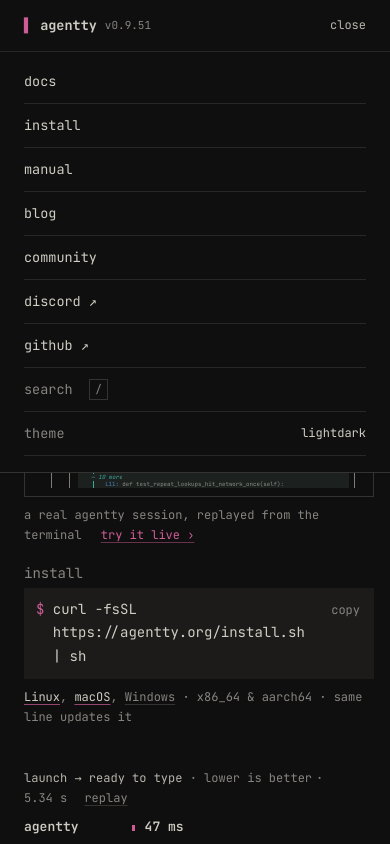
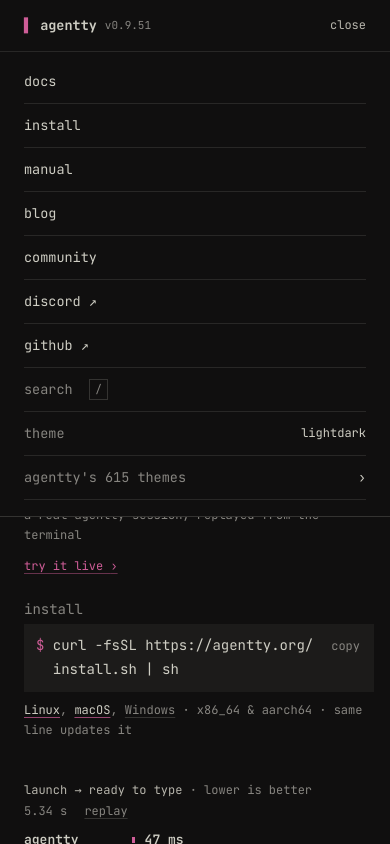
Before and after one commit to 1ay1/agentty.org, a Next.js app: page / in a window 390 px wide. Both pictures are taken after a click on the button "menu". Shown: the top 844 px of the page. Built offline with nearby package versions, Linux system fonts and the light colour scheme.

Commit message:
Phones: themes in the menu, bottom-sheet picker (tap previews, tap again keeps), live box grows, install URL wraps at slashes, captions wrap cleanly, 16px inputs

```diff
--- a/app/site.css
+++ b/app/site.css
@@ -159,6 +159,7 @@ html[data-theme="dark"] .theme-icon.moon, html[data-theme="light"] .theme-icon.s
   padding: 0; background: none; border: 0; border-bottom: 1px solid var(--border-soft);
   color: var(--text-faint); font: inherit; text-align: left; cursor: pointer;
 }
+.mobile-util-hint { margin-left: auto; color: var(--text); }
 
 /* ── shared text blocks ───────────────────────────────────────────────── */
 .kicker, .sec-title, .docs-toc .t, .docnav .dir {
@@ -315,7 +316,12 @@ td .win { color: var(--text); }
 @media (max-width: 720px) { .copyrow { margin-left: 0; padding-left: 12px; } }
 .copyrow code { flex: 1; min-width: 0; overflow-x: auto; overflow-y: hidden; white-space: nowrap; color: var(--text); scrollbar-width: none; }
 .copyrow code::-webkit-scrollbar { display: none; }
-@media (max-width: 560px) { .copyrow code { white-space: normal; overflow-wrap: anywhere; } .copyrow { align-items: baseline; } }
+@media (max-width: 560px) {
+  .copyrow code { white-space: normal; overflow-wrap: break-word; }
+  .copyrow { align-items: baseline; }
+  /* "| sh" never strands on its own line: the pipe stays with what it pipes into */
+  .copyrow code .nobr { white-space: nowrap; }
+}
 .copyrow-caret { flex: none; width: var(--hang); margin-left: calc(var(--hang) * -1); color: var(--accent); }
 @media (max-width: 720px) { .copyrow-caret { width: 2ch; margin-left: 0; } }
 .copybtn {
@@ -610,6 +616,9 @@ td .bench-range { display: block; }
 .theme-picker .cmdk-results { max-height: min(60vh, 520px); }
 .theme-swatch { display: inline-flex; gap: 2px; align-items: center; padding: 3px 4px; border: 1px solid var(--border); background: var(--bg); align-self: center; }
 .theme-swatch i { width: 8px; height: 8px; display: block; }
+.theme-picker .cmdk-item { grid-template-columns: minmax(0, 1fr) auto auto; align-items: center; gap: 0; }
+.theme-keep { display: none; margin-right: 10px; color: var(--accent); font-size: var(--fs-xs); white-space: nowrap; }
+@media (hover: none) { .theme-keep { display: inline; } }
 .theme-swatch[data-base="dark"] { background: #100f0f; }
 .theme-swatch[data-base="light"] { background: #fffcf0; }
 .theme-swatch[data-base]::before { content: ""; width: 48px; height: 8px; background: linear-gradient(90deg, #ce5d97 0 20%, #3aa99f 0 40%, #879a39 0 60%, #d0a215 0 80%, #4385be 0); }
@@ -830,3 +839,44 @@ html[data-theme="light"] .replay-grid[data-for="light"]:not([data-live]) { displ
   @view-transition { navigation: none; }
   ::view-transition-group(*), ::view-transition-old(*), ::view-transition-new(*) { animation: none !important; }
 }
+
+/* ── phones: the new pieces ───────────────────────────────────────────────────── */
+/* captions wrap as whole pieces ("· 1.20 s", "replay"), never mid-phrase */
+.bench-metric figcaption { display: flex; flex-wrap: wrap; align-items: baseline; column-gap: 1ch; }
+.bench-race { margin-left: 0; display: inline-flex; gap: 10px; }
+.bench-race button { margin-left: 0; }
+.home-demo figcaption { display: flex; flex-wrap: wrap; align-items: baseline; column-gap: 12px; row-gap: 4px; }
+.home-demo figcaption .live-try, .live-try-state { margin-left: 0; }
+.live-try-state { display: inline-flex; flex-wrap: wrap; align-items: baseline; column-gap: 10px; }
+.live-try-state .live-try { margin-left: 0; }
+.live-inline { overflow: hidden; }
+@media (max-width: 720px) {
+  /* tap targets */
+  .live-try, .bench-race button { padding: 6px 0; }
+  /* a live agentty needs rows: the box grows to most of the screen while it runs */
+  .replay[data-live-on] { min-height: min(600px, 74svh); }
+  .live-inline { padding: 8px 4px 8px 8px; }
+  /* the version stamp gets its own line; no leading separator there */
+  .doc-version::before { content: none; }
+  .doc-stamp { row-gap: 6px; }
+  /* the theme picker is a bottom sheet: the page above it is the preview */
+  .theme-overlay { place-items: end stretch; padding: 0; }
+  .theme-picker { width: 100%; border-width: 1px 0 0; box-shadow: 0 -8px 32px color-mix(in srgb, #000 40%, transparent); }
+  .theme-picker .cmdk-results { max-height: 38svh; }
+  .theme-picker .cmdk-item { min-height: 44px; }
+  .theme-picker .cmdk-input { font-size: 16px; }   /* 16px: iOS doesn't zoom the page on focus */
+  .theme-picker .cmdk-inputrow { padding-top: 6px; padding-bottom: 6px; }
+  .theme-picker .cmdk-foot { display: none; }
+  .theme-picker .cmdk-parent { display: none; }
+  /* palette: reference rows keep their description to one line */
+  .cmdk-desc { font-size: var(--fs-xs); }
+}
+@media (max-width: 720px) and (hover: none) {
+  .cmdk-input { font-size: 16px; }   /* below 16px iOS zooms the whole page when the field focuses */
+}
+@media (max-width: 560px) {
+  /* the race clock and replay get their own line instead of a dangling "·" */
+  .bench-race { flex-basis: 100%; align-items: baseline; }
+  .bench-race::before { content: none; }
+  .bench-race button { padding: 0; }
+}
--- a/components/CopyRow.tsx
+++ b/components/CopyRow.tsx
@@ -2,6 +2,22 @@
 
 import { useState } from "react";
 import { track } from "@/lib/analytics";
+
+// How the command wraps on a narrow screen: a URL may break after a "/"
+// (never inside a word, so no "install.s / h"), and "| sh" stays together.
+// Display only: copy takes the plain string.
+function show(cmd: string) {
+  const cut = cmd.lastIndexOf(" | ");
+  const head = cut < 0 ? cmd : cmd.slice(0, cut);
+  const tail = cut < 0 ? "" : cmd.slice(cut + 1);
+  const parts = head.split(/(?<=\/)/);
+  return (
+    <>
+      {parts.map((p, i) => <span key={i}>{p}{i < parts.length - 1 && <wbr />}</span>)}
+      {tail && <> <span className="nobr">{tail}</span></>}
+    </>
+  );
+}
 
 /** A one-line shell command with a copy button. No effects: the command is
  *  the content. Long commands scroll horizontally inside the row. */
@@ -22,7 +38,7 @@ export function CopyRow({ cmd, prompt = "$" }: { cmd: string; prompt?: string })
   return (
     <div className="copyrow">
       <span className="copyrow-caret" aria-hidden="true">{prompt}</span>
-      <code>{cmd}</code>
+      <code>{show(cmd)}</code>
       <button className="copybtn" onClick={copy} aria-label="Copy install command">
         {copied ? "copied" : "copy"}
       </button>
--- a/components/SiteNav.tsx
+++ b/components/SiteNav.tsx
@@ -154,6 +154,16 @@ export function SiteNav() {
               <span>theme</span>
               <ThemeToggle />
             </div>
+            <button
+              type="button"
+              className="mobile-util"
+              onClick={() => {
+                close();
+                window.dispatchEvent(new Event("agentty:open-theme"));
+              }}
+            >
+              agentty&apos;s 615 themes <span className="mobile-util-hint">›</span>
+            </button>
           </div>
         </div>
       )}
--- a/components/ThemePicker.tsx
+++ b/components/ThemePicker.tsx
@@ -20,12 +20,14 @@ export function ThemePicker({ onClose }: { onClose: () => void }) {
   const list = useRef<HTMLDivElement>(null);
   const before = useRef<{ css: string; theme: string; scheme: string | null } | null>(null);
   const kept = useRef(false);
+  const touch = useRef(false);
 
   useEffect(() => {
     const d = document.documentElement;
     before.current = { css: d.style.cssText, theme: d.getAttribute("data-theme") || "dark", scheme: currentScheme() };
     load().then(setAll);
-    input.current?.focus();
+    // on a touch screen, don't throw the keyboard up over the preview
+    if (!matchMedia("(hover: none)").matches) input.current?.focus();
     return () => {
       if (kept.current || !before.current) return;
       d.style.cssText = before.current.css;              // Esc / click away: undo the preview
@@ -75,7 +77,7 @@ export function ThemePicker({ onClose }: { onClose: () => void }) {
             ref={input}
             className="cmdk-input"
             aria-label="Filter themes"
-            placeholder={all.length ? `${all.length} schemes from agentty, type to filter` : "loading…"}
+            placeholder={all.length ? `filter ${all.length} schemes` : "loading…"}
             value={q}
             role="combobox"
             aria-expanded="true"
@@ -104,10 +106,12 @@ export function ThemePicker({ onClose }: { onClose: () => void }) {
                 className={`cmdk-item ${i === sel ? "sel" : ""}`}
                 role="option"
                 aria-selected={i === sel}
-                onMouseMove={() => i !== sel && setSel(i)}
-                onClick={() => keep(r)}
+                onPointerDown={(e) => (touch.current = e.pointerType !== "mouse")}
+                onPointerMove={(e) => e.pointerType === "mouse" && i !== sel && setSel(i)}
+                onClick={() => (touch.current && i !== sel ? setSel(i) : keep(r))}
               >
                 <span className="cmdk-title">{r.name}{r.label && <span className="cmdk-parent"> · {r.label}</span>}</span>
+                {i === sel && <span className="theme-keep" aria-hidden="true">tap to keep</span>}
                 <span className="theme-swatch" aria-hidden="true" style={s ? { background: s.background, borderColor: s.border } : undefined} data-base={r.base}>
                   {s && [s.accent, s.info, s.secondary, s.warning, s.primary].map((c, j) => <i key={j} style={{ background: c }} />)}
                 </span>
```
